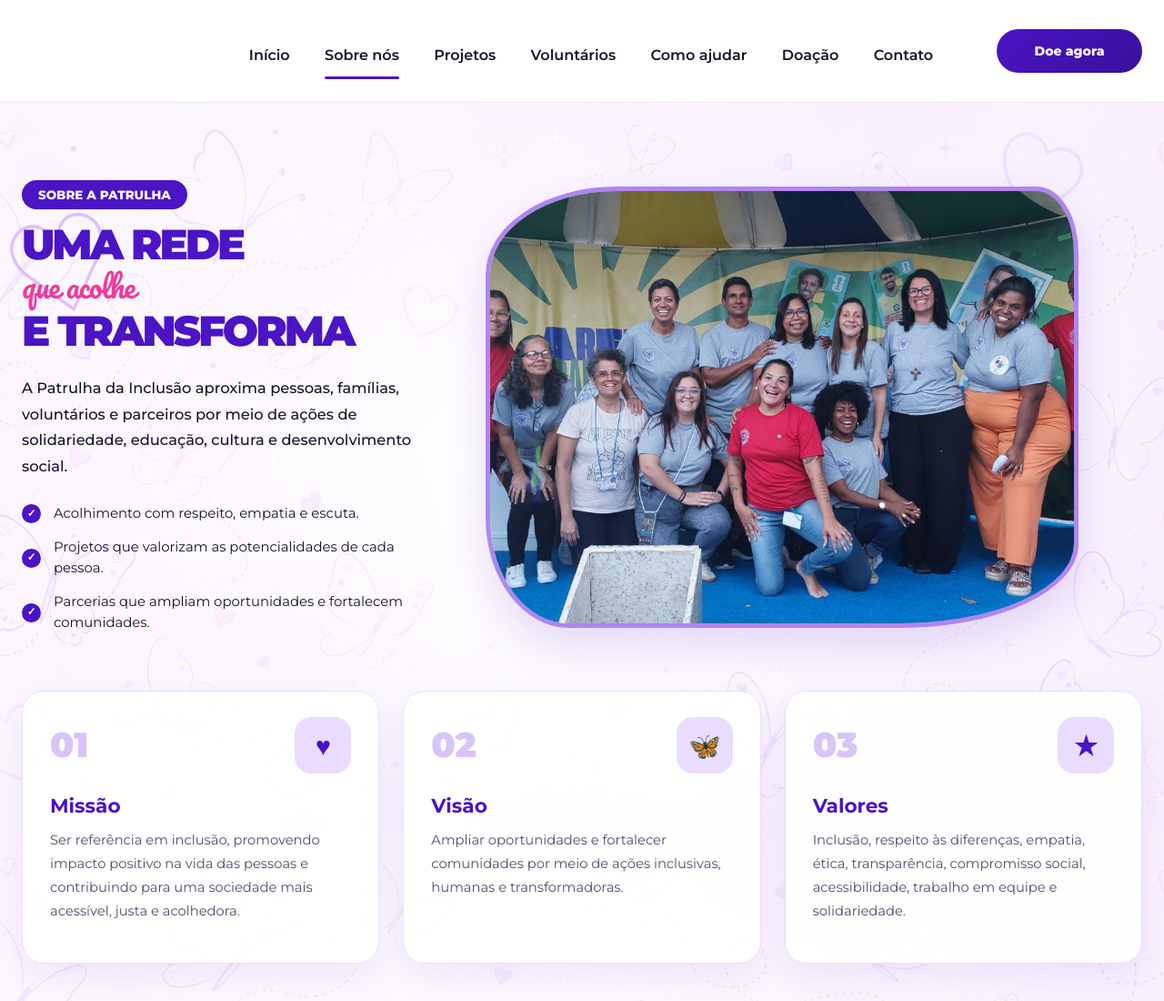
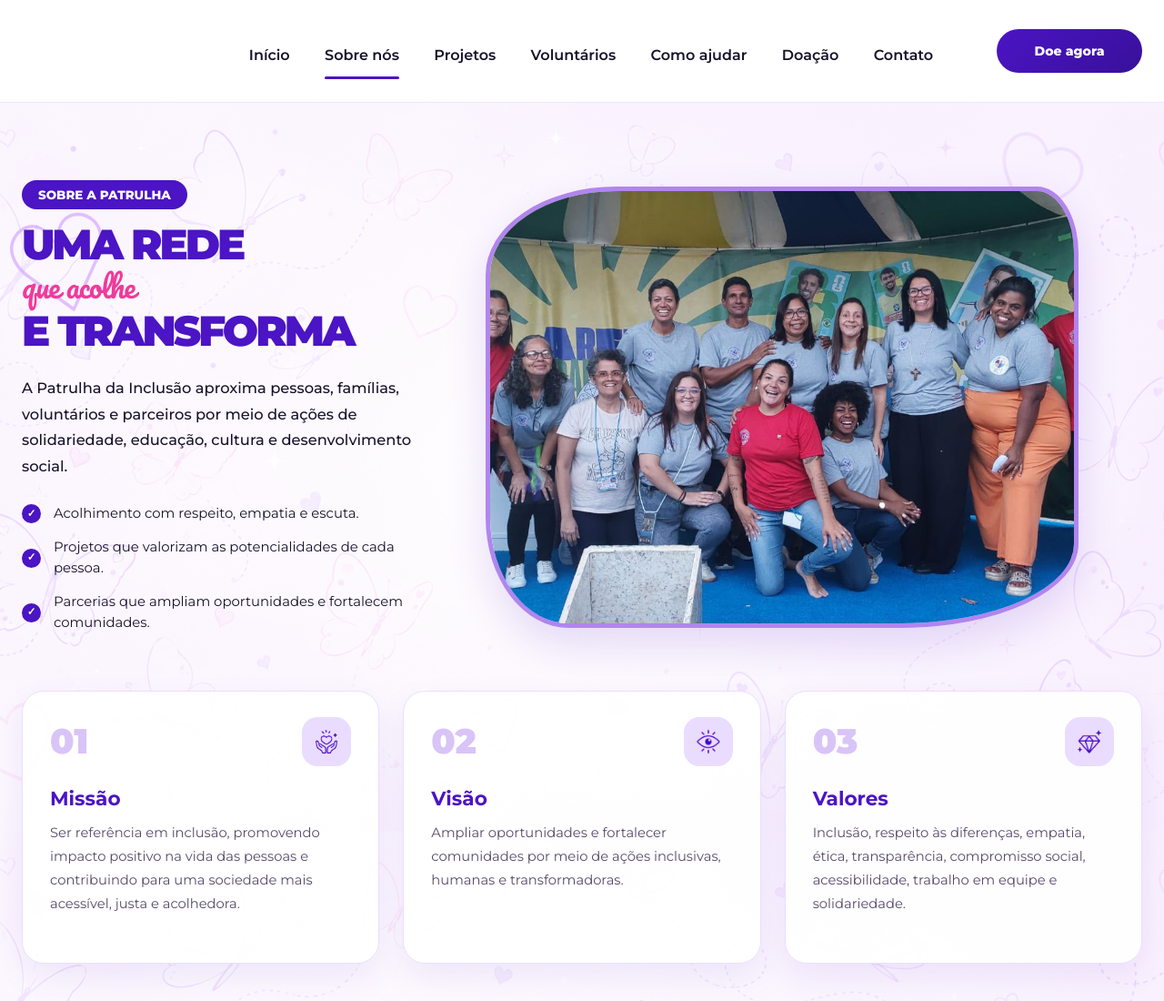
Before and after one commit to GiseleBCorreia/Projeto-Patrulha-da-inclus-o, a website: page public/sobre.html in a window 1280 px wide. Shown: the top 1100 px of the page at 91% size. Drawn offline with Linux system fonts and the light colour scheme.

Commit message:
atualizaçao icones sobre

```diff
--- a/public/sobre.css
+++ b/public/sobre.css
@@ -1,3 +1,4 @@
+
 /* =========================================================
    SOBRE NÓS — CSS EXCLUSIVO
    ========================================================= */
@@ -121,6 +122,9 @@
   object-position: center !important;
 }
 
+/* =========================================================
+   CARDS — MISSÃO, VISÃO E VALORES
+   ========================================================= */
 
 .pagina-sobre-home .sobre-home-pilares {
   padding: 15px 0 70px;
@@ -147,10 +151,12 @@
   box-shadow: 0 20px 44px rgba(75,20,196,.13);
 }
 
+/* Alinhamento do número e do ícone */
 .pagina-sobre-home .sobre-home-card-topo {
   display: flex;
   align-items: center;
   justify-content: space-between;
+  min-height: 54px;
 }
 
 .pagina-sobre-home .sobre-home-card-numero {
@@ -160,12 +166,47 @@
   font-weight: 900;
 }
 
+/* Caixa lilás dos ícones */
+.pagina-sobre-home .sobre-home-card-topo .icone-pagina {
+  width: 54px !important;
+  height: 54px !important;
+  min-width: 54px;
+  padding: 0 !important;
+  border-radius: 17px;
+  background: #eadcff;
+  display: flex !important;
+  align-items: center !important;
+  justify-content: center !important;
+  flex-shrink: 0;
+  overflow: hidden;
+  box-sizing: border-box;
+}
+
+/* PNGs — área de exibição padronizada */
+
+.pagina-sobre-home .sobre-home-card-topo .icone-pagina img {
+  width: 30px !important;
+  height: 30px !important;
+  max-width: none !important;
+  max-height: none !important;
+  object-fit: contain !important;
+  object-position: center !important;
+  display: block !important;
+  padding: 0 !important;
+  margin: 0 !important;
+  border: 0 !important;
+  box-shadow: none !important;
+  transform: none !important;
+}
+
+/* Títulos dos cards */
 .pagina-sobre-home .sobre-home-card h2 {
   margin-top: 22px;
   color: var(--roxo);
   font-size: 1.35rem;
 }
 
+/* Textos dos cards */
 .pagina-sobre-home .sobre-home-card p {
   margin-top: 13px;
   color: #554b6a;
@@ -173,10 +214,14 @@
   font-size: .92rem;
 }
 
+/* Faixa inferior */
 .pagina-sobre-home .sobre-home-faixa {
   padding: 20px 0 25px;
 }
 
+/* =========================================================
+   RESPONSIVIDADE
+   ========================================================= */
 
 @media (max-width: 1100px) {
   .pagina-sobre-home .sobre-home-grid {
--- a/public/sobre.html
+++ b/public/sobre.html
@@ -90,7 +90,9 @@
         <article class="sobre-home-card">
           <div class="sobre-home-card-topo">
             <span class="sobre-home-card-numero">01</span>
-            <div class="icone-pagina">♥</div>
+            <div class="icone-pagina">
+              <img src="assets/missao.png" alt="">
+            </div>
           </div>
           <h2>Missão</h2>
           <p>
@@ -103,7 +105,9 @@
         <article class="sobre-home-card">
           <div class="sobre-home-card-topo">
             <span class="sobre-home-card-numero">02</span>
-            <div class="icone-pagina">🦋</div>
+            <div class="icone-pagina">
+              <img src="assets/visao.png" alt="">
+            </div>
           </div>
           <h2>Visão</h2>
           <p>
@@ -115,7 +119,9 @@
         <article class="sobre-home-card">
           <div class="sobre-home-card-topo">
             <span class="sobre-home-card-numero">03</span>
-            <div class="icone-pagina">★</div>
+            <div class="icone-pagina">
+              <img src="assets/valores.png" alt="">
+            </div>
           </div>
           <h2>Valores</h2>
           <p>
```
Also changed, not shown: public/assets/missao.png (added), public/assets/valores.png (added), public/assets/visao.png (added).
